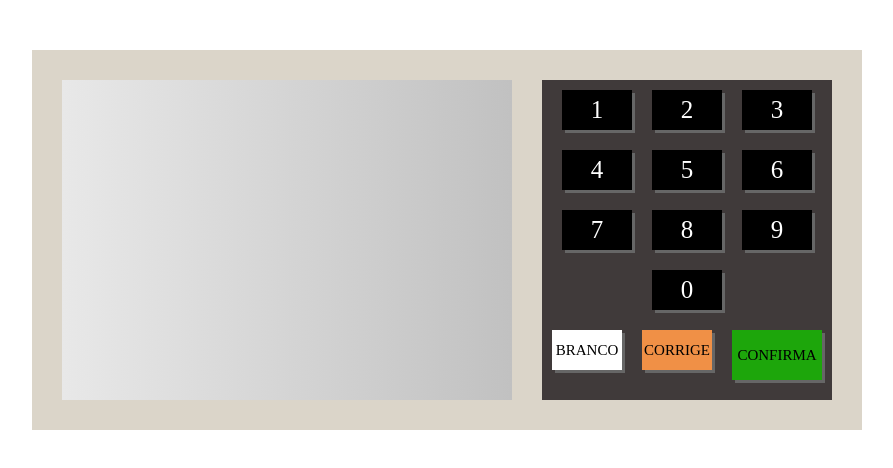
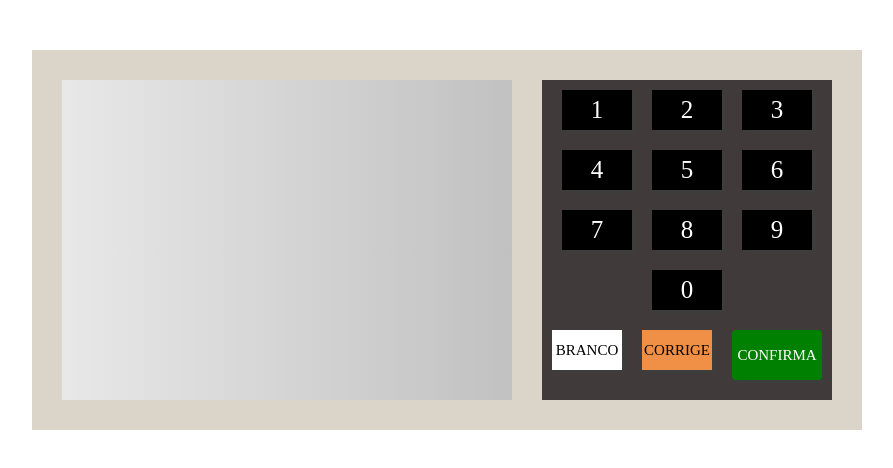
Before and after one commit to jesseprogran/urna-eletronica, a plain HTML site: page index.html in a window 1280 px wide. Shown: the whole page, without its empty margins (193-1086 px from the left). Drawn offline with Linux system fonts and the light colour scheme.

Commit message:
add favicon

```diff
--- a/css/style.css
+++ b/css/style.css
@@ -44,7 +44,7 @@ body {
   justify-content: center;
   margin: 10px;
   cursor: pointer;
-  box-shadow: 3px 3px 0px #666;
+  box-shadow: 3px 3px 0px #3d3d3d;
 }
 
 .botao-branco {
@@ -59,10 +59,23 @@ body {
   font-size: 15px;
 }
 
+
 .botao-confirma {
-  background-color: #1da60b;
-  color: #000;
-  font-size: 15px;
   width: 90px;
   height: 50px;
+  background-color: green;
+  color: white;
+  font-size: 15px;
+  border-radius: 4px;
+  cursor: pointer;
+  padding: 10px 20px;
 }
+
+.botao-confirma:hover {
+  background-color: darkgreen; /* Cor de fundo ao passar o mouse */
+}
+
+.botao-confirma:active {
+  background-color: lightgreen; /* Cor de fundo ao clicar */
+  transform: scale(0.98);       /* Leve redução no tamanho para simular um clique */
+}
--- a/index.html
+++ b/index.html
@@ -3,6 +3,7 @@
   <head>
     <meta charset="UTF-8" />
     <meta name="viewport" content="width=device-width, initial-scale=1.0" />
+    <link rel="shortcut icon" href="assets/caixa-de-votacao.png" type="image/x-icon">
     <link rel="stylesheet" href="css/style.css" />
     <title>Urna Eletrônica</title>
   </head>
```
Also changed, not shown: assets/caixa-de-votacao.png (added).
